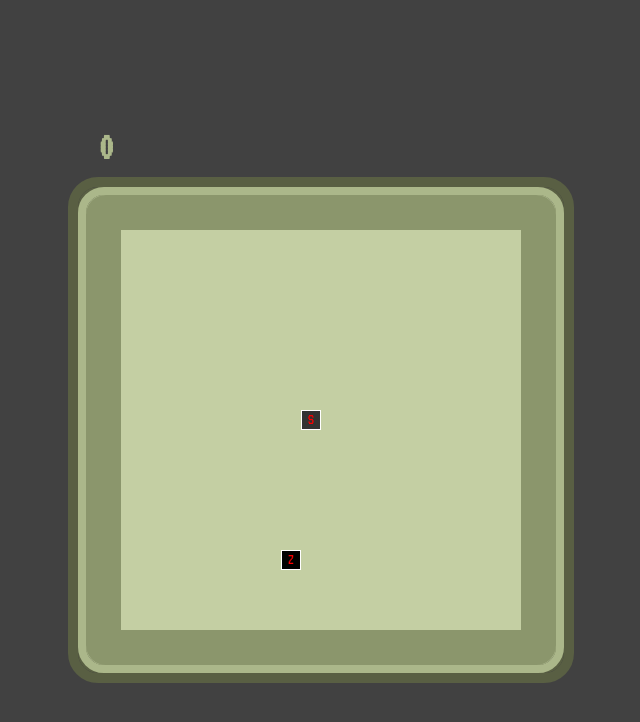
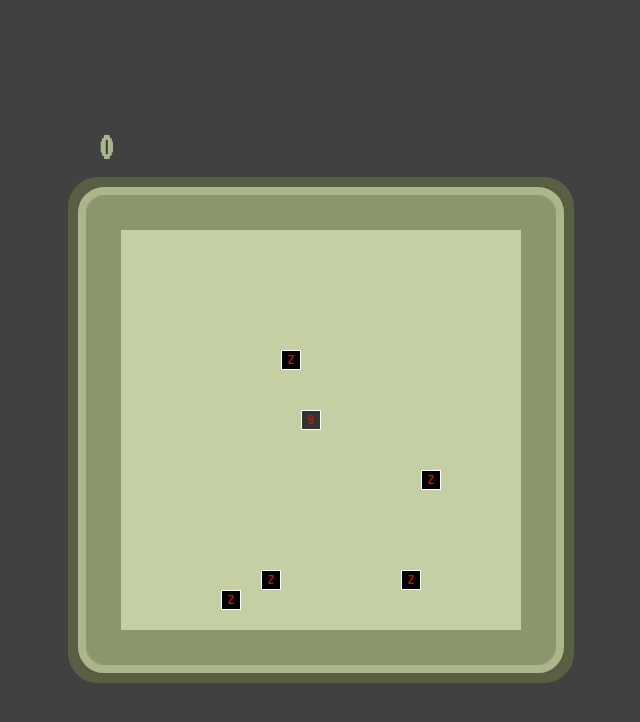
Before and after one commit to alexJSanchez/skatevsofficerv1, a React (Create React App) app: page / in a window 1280 px wide. Shown: the top 722 px of the page, without its empty margins (319-959 px from the left). Built offline with nearby package versions, Linux system fonts and the light colour scheme.

Commit message:
generate the drawZombies

```diff
--- a/src/App.js
+++ b/src/App.js
@@ -32,22 +32,25 @@ function App() {
     ));
   }
 
-  function drawZombies() {
-    const gridPosition = randomGridPosition()
-    return gridPosition.map((zombiePos, index) => (
+  function drawZombies(amount) {
+    const zombiePositions = [];
+    for (let i = 0; i < amount; i++) {
+      zombiePositions.push(randomGridPosition());
+    }
+
+    return zombiePositions.map((zombiePos, index) => (
       <div key={index} className="zombie" style={{ gridColumnStart: zombiePos.x, gridRowStart: zombiePos.y }}>
         Z
       </div>
     ));
   }
 
-  // Generate a new exit position
   function randomGridPosition() {
-    let exitPos;
+    let position;
     do {
-      exitPos = { x: Math.floor(Math.random() * gridSize) + 1, y: Math.floor(Math.random() * gridSize) + 1 };
-    } while (exitPos.x === 10 && exitPos.y === 10); // Ensure exit is not at initial human position
-    return [exitPos];
+      position = { x: Math.floor(Math.random() * gridSize) + 1, y: Math.floor(Math.random() * gridSize) + 1 };
+    } while (position.x === 10 && position.y === 10); // Ensure position is not at initial human position
+    return position;
   }
   // Create a game element (human, zombie, exit)
   function createGameElement(tag, className) {
@@ -92,7 +95,7 @@ function App() {
                   </div>
                 }
                 {drawHuman()}
-                {drawZombies()}
+                {drawZombies(5)}
               </div>
             </div>
           </div>
```
